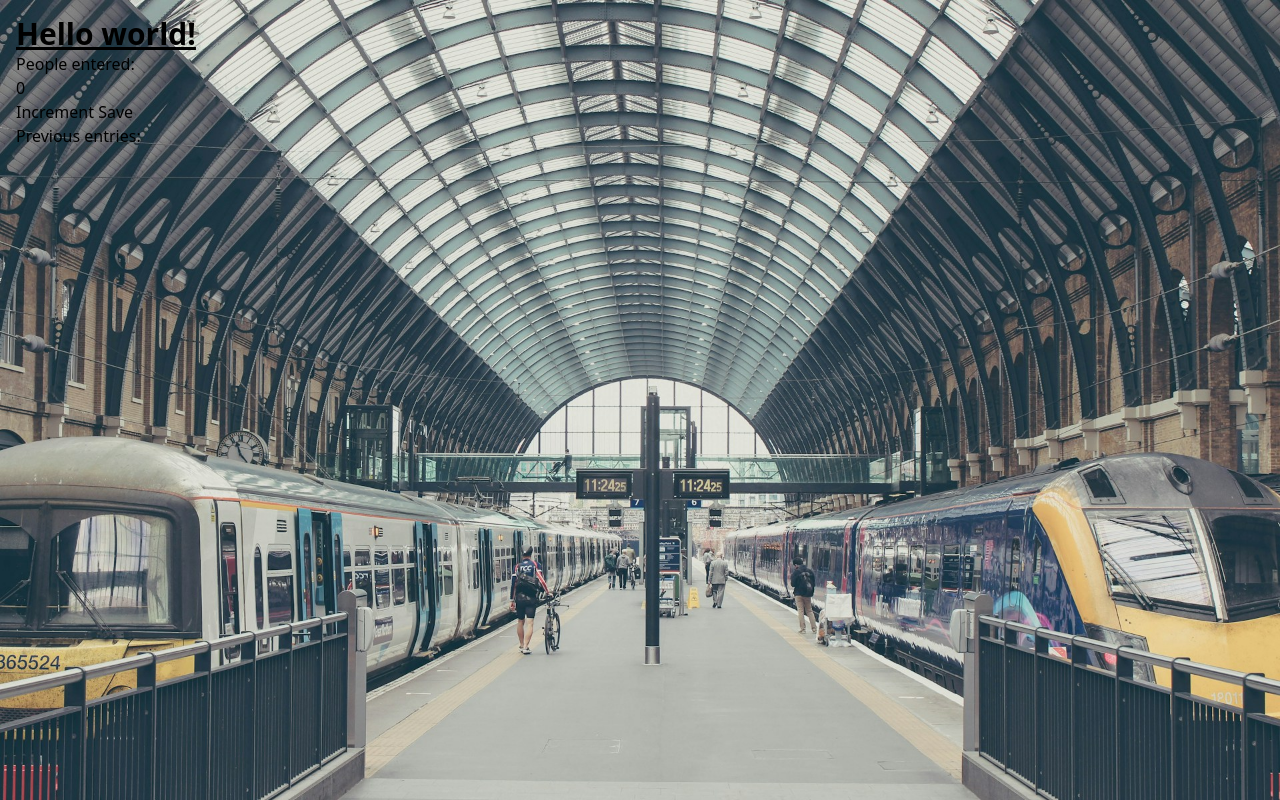
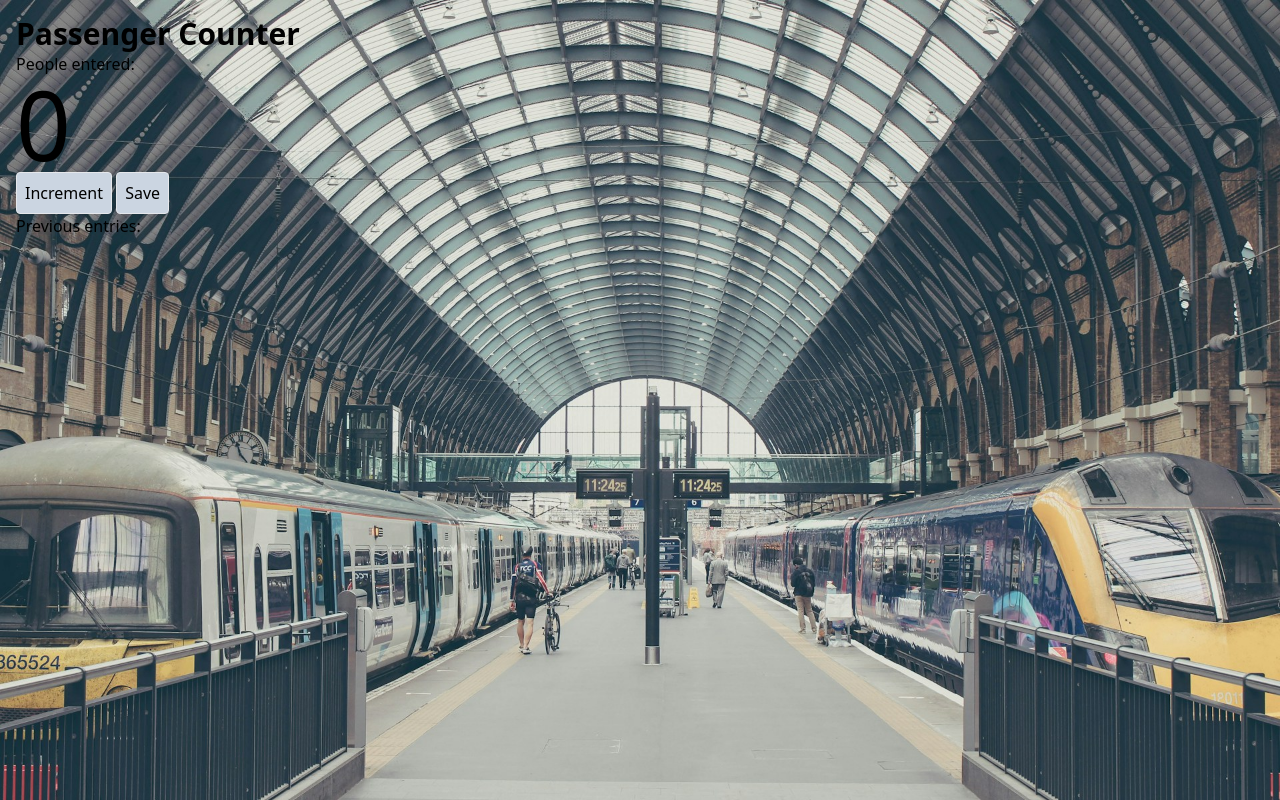
Before and after one commit to nicolasmesser/passenger-counter, a website: page index.html in a window 1280 px wide. Drawn offline with Linux system fonts and the light colour scheme.

Commit message:
UX Improvements

```diff
--- a/index.html
+++ b/index.html
@@ -6,13 +6,11 @@
     </head>
     <body>
       <div class="container mx-auto p-4">
-        <h1 class="text-3xl font-bold underline">
-          Hello world!
-        </h1>
-        <h1>People entered:</h1>
-        <h2 id="count-el">0</h2>
-        <button id="increment-btn" onclick="increment()">Increment</button>
-        <button id="save-btn" onclick="save()">Save</button>
+        <h1 class="text-3xl font-bold">Passenger Counter</h1>
+        <p>People entered:</p>
+        <p class="text-8xl" id="count-el">0</p>
+        <button class="border rounded p-2 bg-slate-300" id="increment-btn" onclick="increment()">Increment</button>
+        <button class="border rounded p-2 bg-slate-300" id="save-btn" onclick="save()">Save</button>
         <p id="save-el">Previous entries:</p>
         <script src="./src/js/index.js"></script>
       </div>
```
Also changed, not shown: src/css/output.css.
